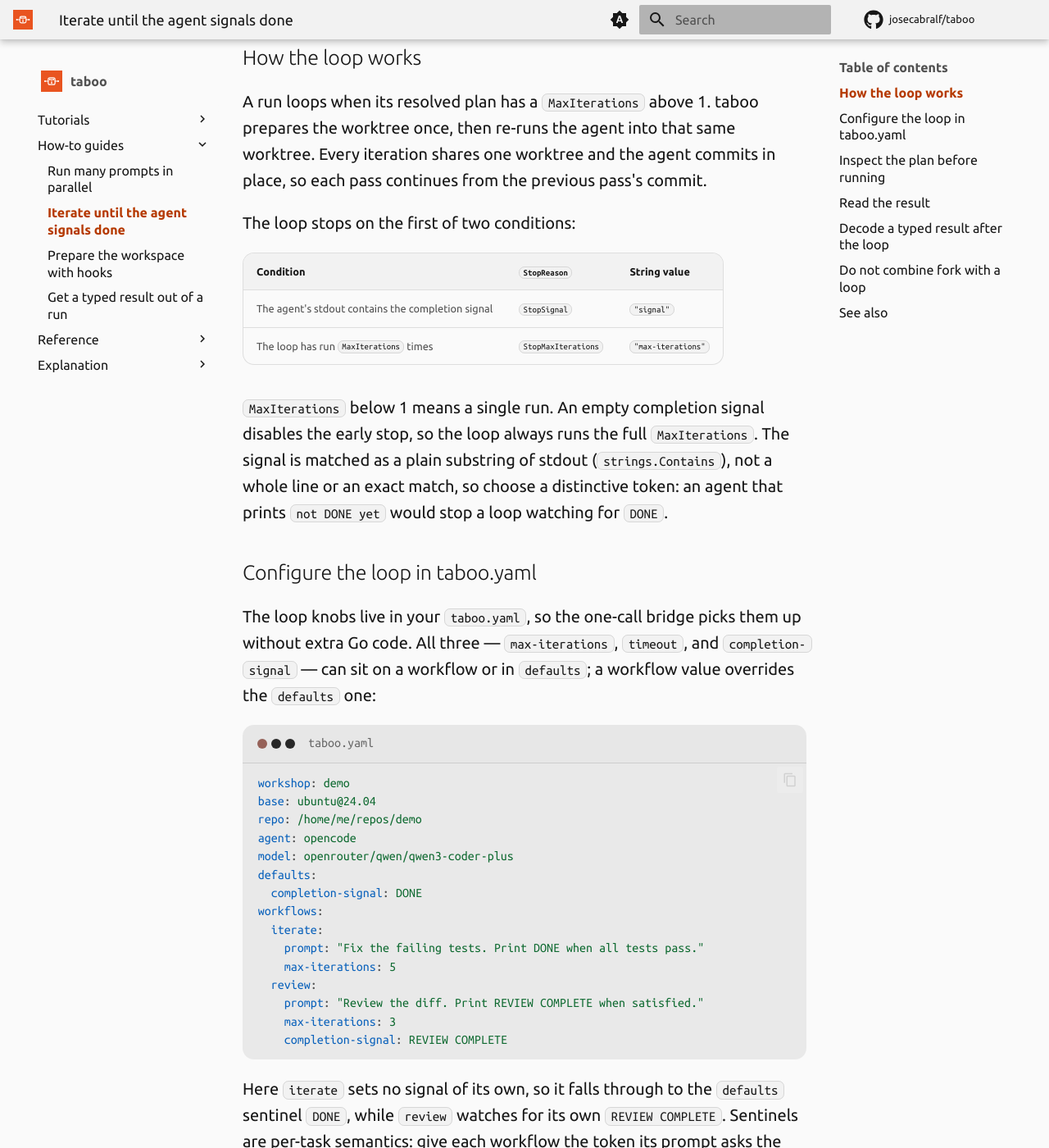
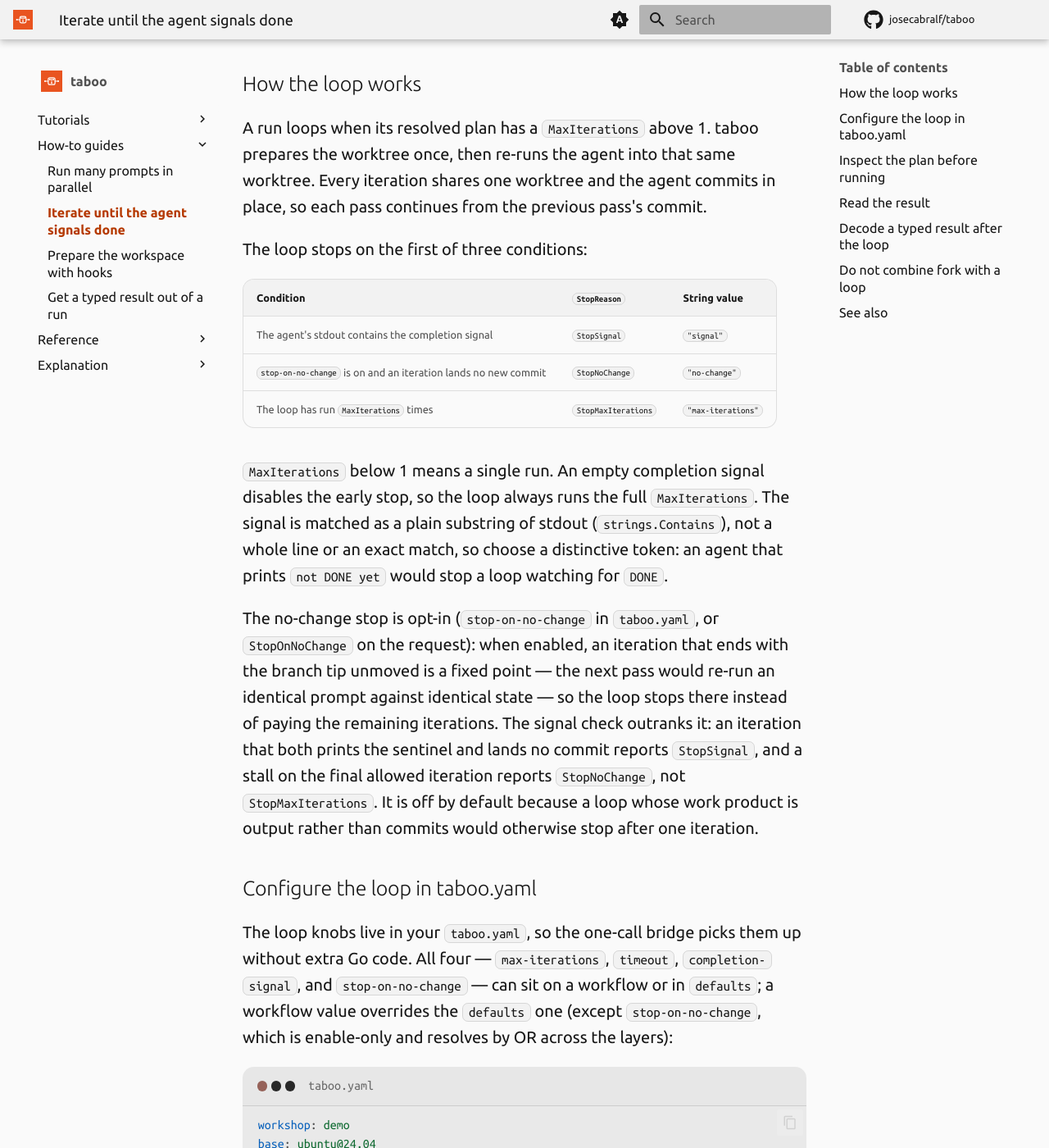
Before and after one commit to josecabralf/taboo, an MkDocs documentation site: the page built from docs/guides/iterate-until-done.md, in a window 1280 px wide and 1400 px high, scrolled down 577 px. Shown: the whole window at 82% size. Built offline with MkDocs 1.6.1 and Material for MkDocs 9.7.7, drawn with Linux system fonts in a browser that asks for light colours; comment, search, counter and statistics services are not loaded; some of the changed text lies outside the part shown.

Commit message:
docs(run): document StopNoChange everywhere; test final-iteration tie-break
Follow-ups from the stop-on-no-change review:

- iterate-until-done.md: the stop-condition table and every exhaustive
  claim ("two conditions", "StopSignal or StopMaxIterations", "all
  three knobs") now include the opt-in no-change stop, worded to match
  library-api.md.
- Orchestrator/Run/extract doc comments mention the opt-in no-change
  stop ("both stop paths" -> "all three").
- New TestOrchestrator_StopOnNoChangeFinalIterationTieBreak pins that a
  stall on the last allowed iteration reports StopNoChange, not
  StopMaxIterations.

Co-Authored-By: Claude Fable 5 <noreply@anthropic.com>
Claude-Session: https://claude.ai/code/session_01GTau5kh1XQjHMgCmon7q5M

````diff
--- a/docs/guides/iterate-until-done.md
+++ b/docs/guides/iterate-until-done.md
@@ -1,7 +1,8 @@
 # Iterate until the agent signals done
 
-Re-run an agent in one worktree until it emits a completion signal or a maximum
-iteration count is reached, then read why the loop stopped.
+Re-run an agent in one worktree until it emits a completion signal, stalls with
+no new commit (opt-in), or a maximum iteration count is reached, then read why
+the loop stopped.
 
 Use a looped run when a single agent pass is not enough: a fix that needs a
 second look at the test output, a refactor that converges over a few passes.
@@ -20,11 +21,12 @@ the worktree once, then re-runs the agent into that same worktree. Every
 iteration shares one worktree and the agent commits in place, so each pass
 continues from the previous pass's commit.
 
-The loop stops on the first of two conditions:
+The loop stops on the first of three conditions:
 
 | Condition | `StopReason` | String value |
 | --- | --- | --- |
 | The agent's stdout contains the completion signal | `StopSignal` | `"signal"` |
+| `stop-on-no-change` is on and an iteration lands no new commit | `StopNoChange` | `"no-change"` |
 | The loop has run `MaxIterations` times | `StopMaxIterations` | `"max-iterations"` |
 
 `MaxIterations` below 1 means a single run. An empty completion signal disables
@@ -33,12 +35,24 @@ matched as a plain substring of stdout (`strings.Contains`), not a whole line or
 an exact match, so choose a distinctive token: an agent that prints `not DONE
 yet` would stop a loop watching for `DONE`.
 
+The no-change stop is opt-in (`stop-on-no-change` in `taboo.yaml`, or
+`StopOnNoChange` on the request): when enabled, an iteration that ends with the
+branch tip unmoved is a fixed point — the next pass would re-run an identical
+prompt against identical state — so the loop stops there instead of paying the
+remaining iterations. The signal check outranks it: an iteration that both
+prints the sentinel and lands no commit reports `StopSignal`, and a stall on
+the final allowed iteration reports `StopNoChange`, not `StopMaxIterations`.
+It is off by default because a loop whose work product is output rather than
+commits would otherwise stop after one iteration.
+
 ## Configure the loop in taboo.yaml
 
 The loop knobs live in your `taboo.yaml`, so the one-call bridge picks them up
-without extra Go code. All three — `max-iterations`, `timeout`, and
-`completion-signal` — can sit on a workflow or in `defaults`; a workflow value
-overrides the `defaults` one:
+without extra Go code. All four — `max-iterations`, `timeout`,
+`completion-signal`, and `stop-on-no-change` — can sit on a workflow or in
+`defaults`; a workflow value overrides the `defaults` one (except
+`stop-on-no-change`, which is enable-only and resolves by OR across the
+layers):
 
 ```yaml title="taboo.yaml"
 workshop: demo
@@ -145,7 +159,8 @@ Both `RunWorkflow` and `Plan.Run` return an `OrchestratedResult`. It embeds
 and adds three fields:
 
 - `Iterations` is how many times the agent ran.
-- `StopReason` is `StopSignal` or `StopMaxIterations`. It is only meaningful when
+- `StopReason` is `StopSignal`, `StopNoChange`, or `StopMaxIterations`. It is
+  only meaningful when
   the call returns a nil error. On a setup or exec failure, the call returns the
   partial result with the error and leaves `StopReason` at its zero value (the
   empty string `""`), so check `err` before reading `StopReason`.
````
Also changed, not shown: 2 other files.
